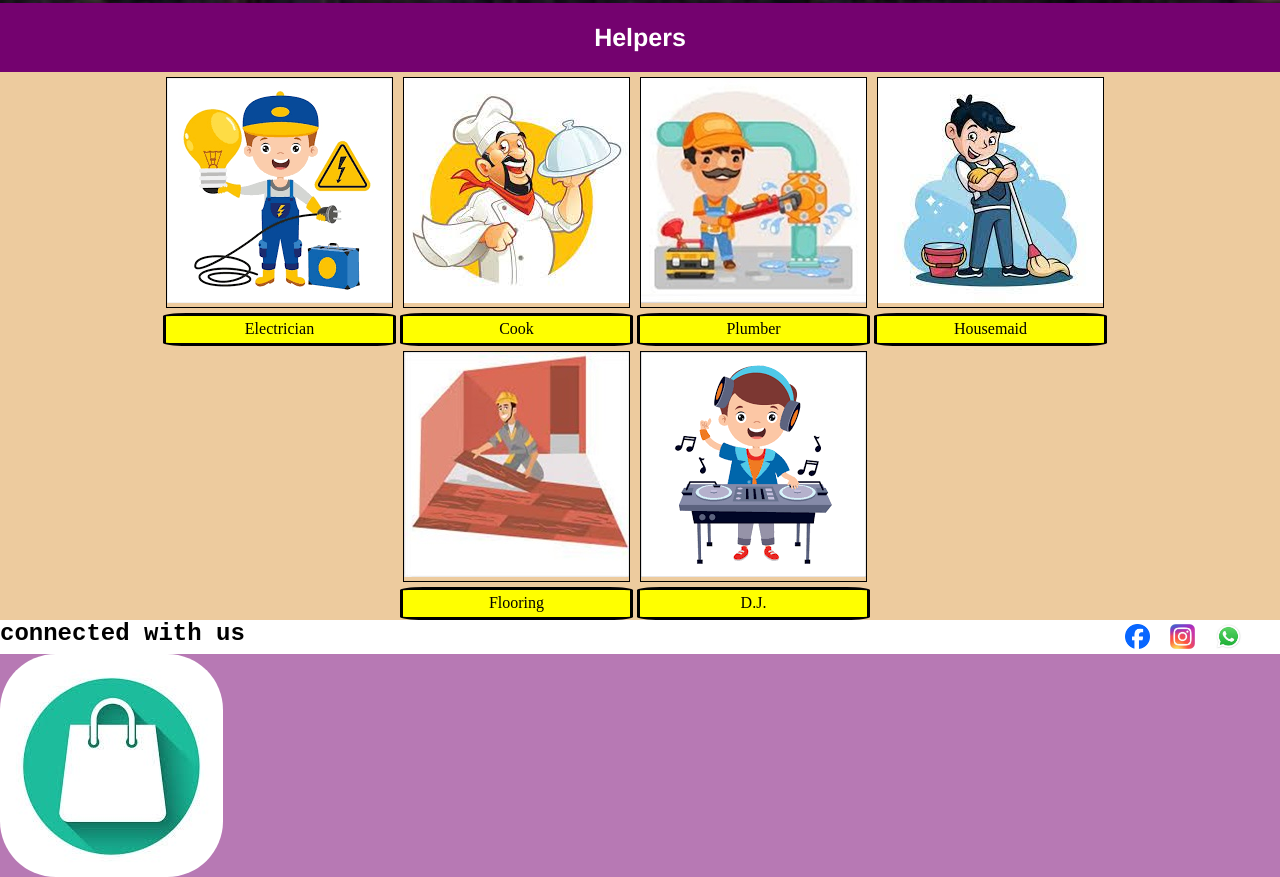
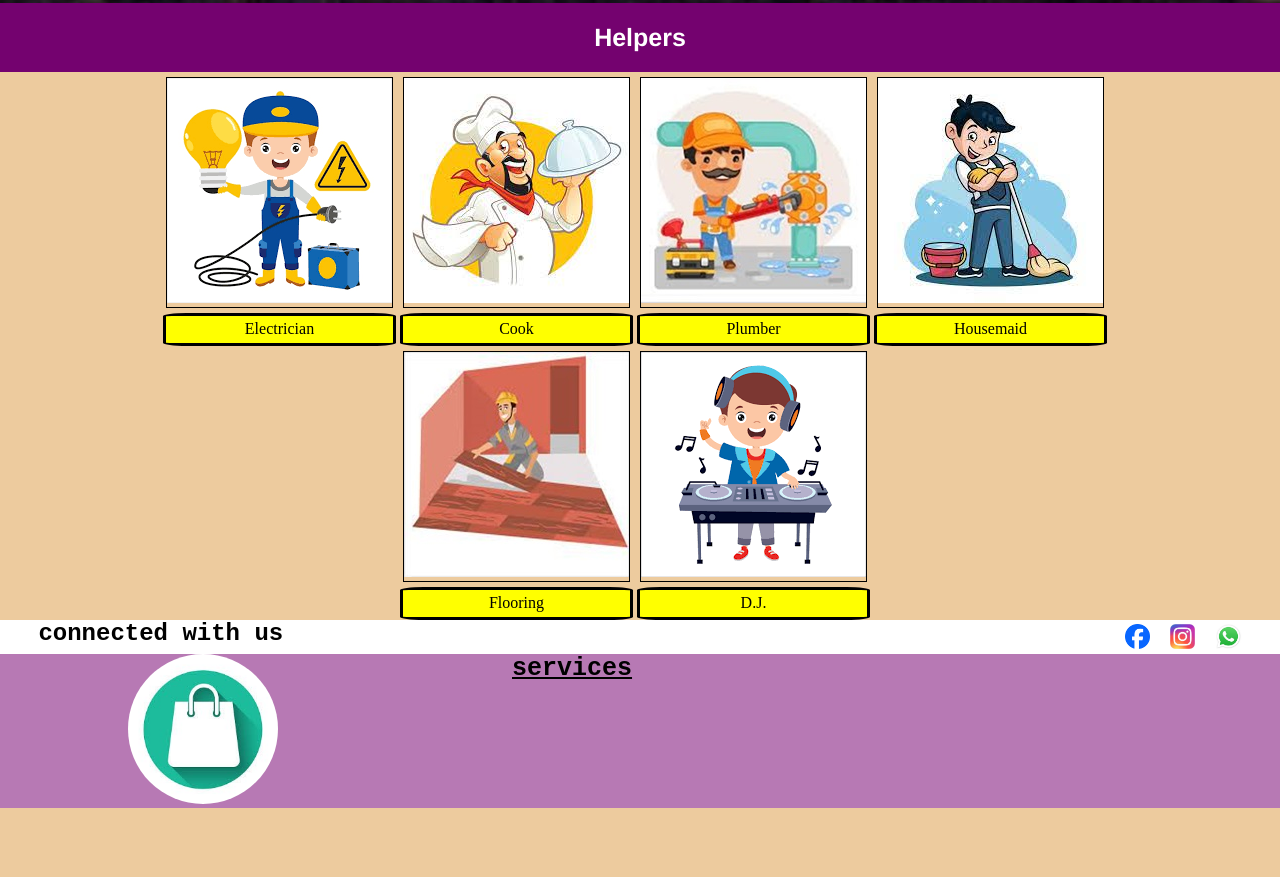
Before and after one commit to pramukhprajapati17/Helping-hands, a plain HTML site: page html/index.html in a window 1280 px wide. Shown: the part 602-1479 px from the top of the page. After the commit the page ends 1410 px from the top, so only its background shows below. Drawn offline with Linux system fonts and the light colour scheme; files whose address does not match are found by name.

Commit message:
footer initialized

```diff
--- a/css/index.css
+++ b/css/index.css
@@ -201,8 +201,8 @@ body{
 
 /* footer part */
 
-footer{
-    display: flex;
+.footer{
+    justify-content: center;
 }
 
 .footer1{
@@ -216,6 +216,7 @@ footer{
 
 .footer1-left{
     width: 70%;
+    padding-left: 3%;
 }
 
 .footer1-right{
@@ -235,11 +236,34 @@ footer{
 
 .footer2{
     background-color: rgb(183, 121, 180);
+    display: flex;
+    justify-content: center;
+}
+
+.footer2-left{
+    width: 30%;
 }
 
 .content-logo{
+    ;
     img{
-        border-radius: 25%;
-        display:block;
+        border-radius: 50%;
+        height: 150px;
     }
 }
+
+
+.footer2-right{
+    width: 50%;
+    display: flex;
+}
+
+.f2-right{
+    display: flex;
+    color: solid black;
+    font-family: 'Courier New', Courier, monospace;
+    h3{
+        text-decoration: underline;
+        font-size: 25px;
+    }
+}
--- a/html/index.html
+++ b/html/index.html
@@ -81,6 +81,7 @@
 
         </div>
     </section>
+    <!-- footer part -->
     <section class="footer">
         <div class="footer1">
             <div class="footer1-left"><h1>connected with us</h1></div>
@@ -97,7 +98,11 @@
                 </div>
             </div>
             <div class="footer2-right">
-
+                <div class="f2-right">
+                    <div>
+                        <h3>services</h3>
+                    </div>
+                </div>
             </div>
         </div>
     </section>
```
